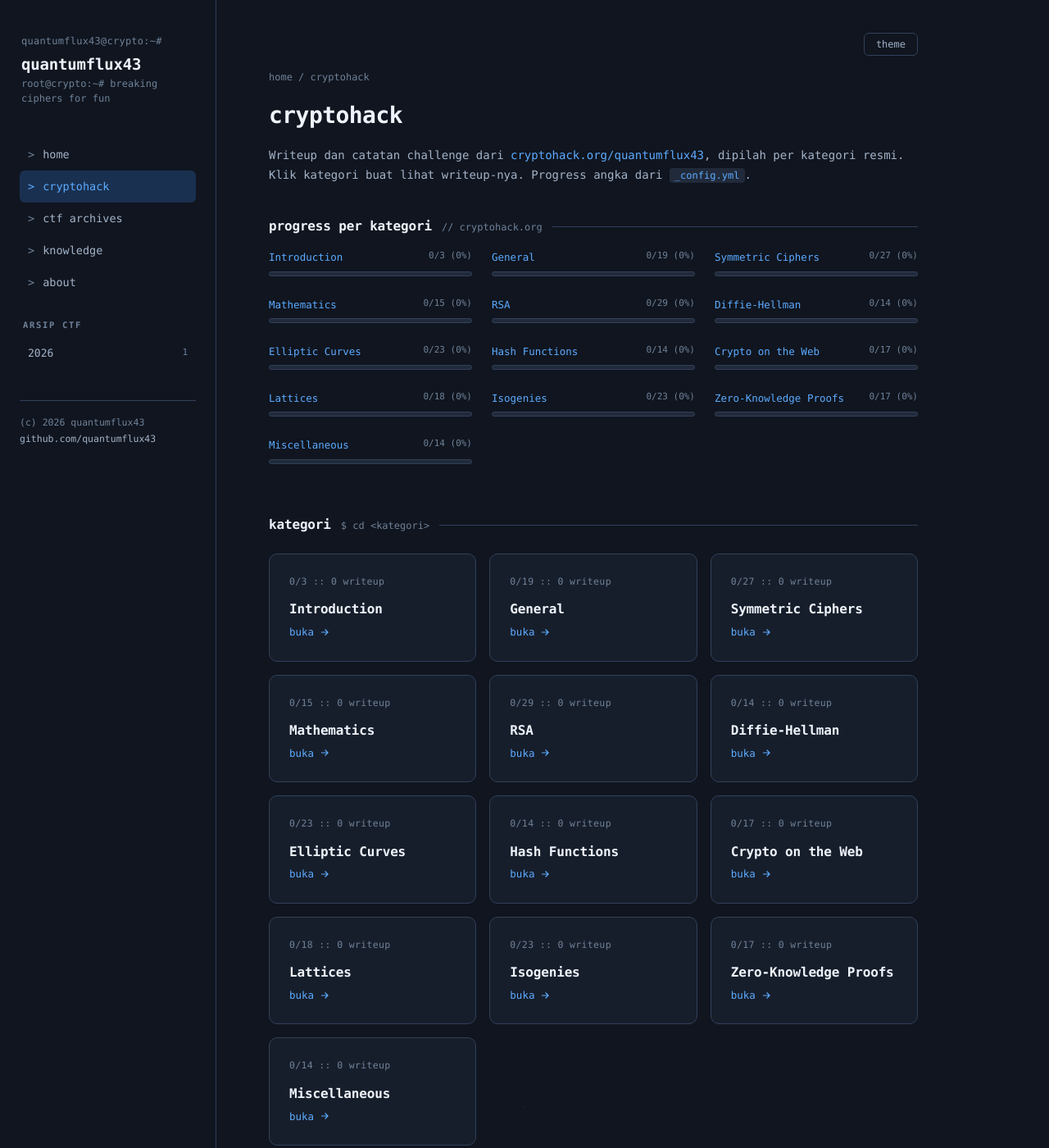
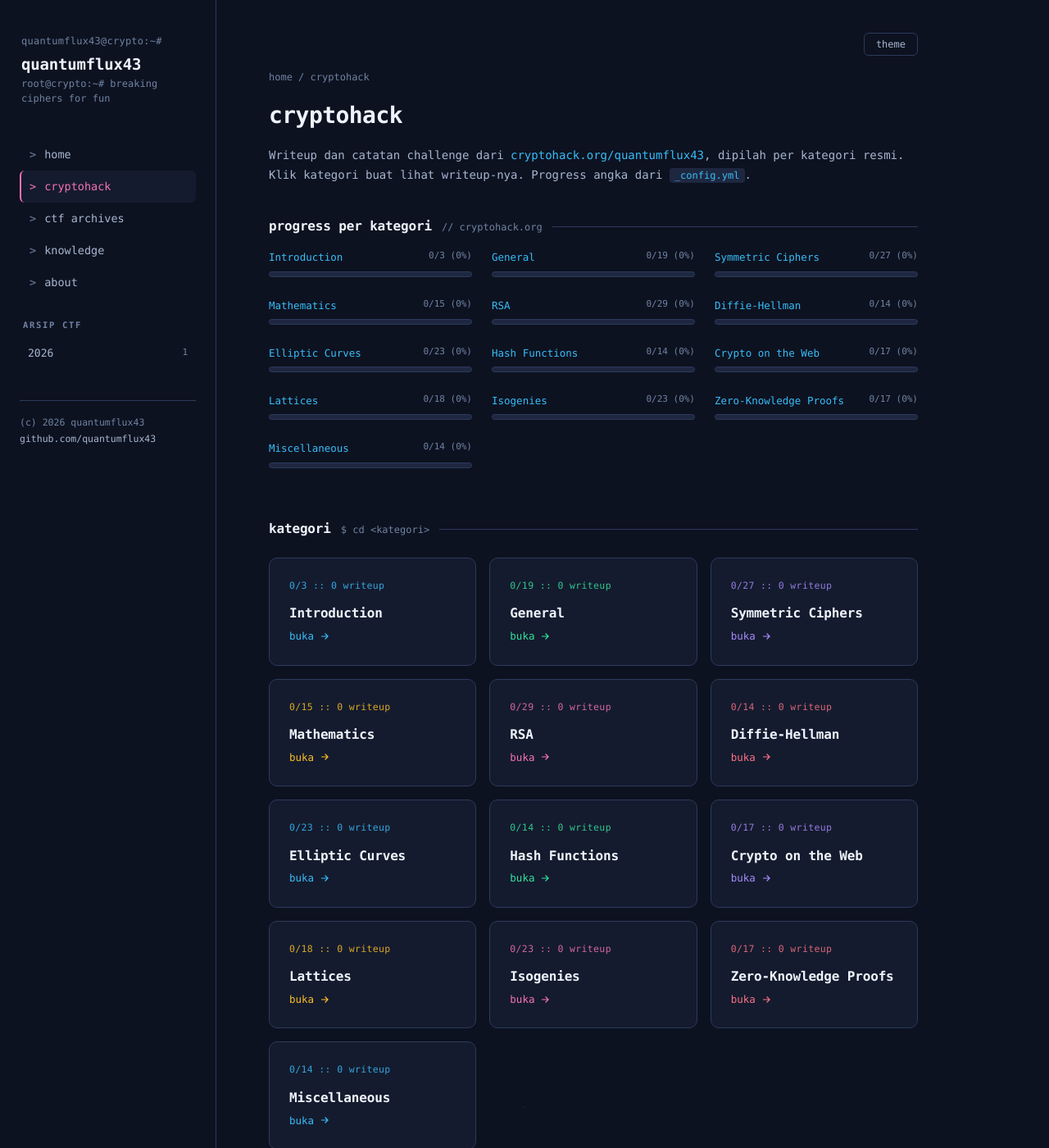
Before and after one commit to QuantumFlux43/quantumflux43.github.io, a Jekyll site: the page built from cryptohack.html, in a window 1280 px wide and 1400 px high. Shown: the whole window at 82% size. Built offline with Jekyll 4.4.1, drawn with Linux system fonts in a browser that asks for light colours.

Commit message:
ui: palet multi-warna per section (cyan/green/purple/gold/pink), nav+zone+progress berwarna

```diff
--- a/_includes/sidebar.html
+++ b/_includes/sidebar.html
@@ -6,11 +6,11 @@
   </div>
 
   <nav class="side-nav">
-    <a href="{{ '/' | relative_url }}" class="{% if page.url == '/' %}active{% endif %}"><span class="pfx">&gt;</span> home</a>
-    <a href="{{ '/cryptohack/' | relative_url }}" class="{% if page.url contains '/cryptohack' %}active{% endif %}"><span class="pfx">&gt;</span> cryptohack</a>
-    <a href="{{ '/ctf/' | relative_url }}" class="{% if page.url contains '/ctf' %}active{% endif %}"><span class="pfx">&gt;</span> ctf archives</a>
-    <a href="{{ '/knowledge/' | relative_url }}" class="{% if page.url contains '/knowledge' %}active{% endif %}"><span class="pfx">&gt;</span> knowledge</a>
-    <a href="{{ '/about/' | relative_url }}" class="{% if page.url contains '/about' %}active{% endif %}"><span class="pfx">&gt;</span> about</a>
+    <a href="{{ '/' | relative_url }}" class="nc-cyan {% if page.url == '/' %}active{% endif %}"><span class="pfx">&gt;</span> home</a>
+    <a href="{{ '/cryptohack/' | relative_url }}" class="nc-pink {% if page.url contains '/cryptohack' %}active{% endif %}"><span class="pfx">&gt;</span> cryptohack</a>
+    <a href="{{ '/ctf/' | relative_url }}" class="nc-gold {% if page.url contains '/ctf' %}active{% endif %}"><span class="pfx">&gt;</span> ctf archives</a>
+    <a href="{{ '/knowledge/' | relative_url }}" class="nc-purple {% if page.url contains '/knowledge' %}active{% endif %}"><span class="pfx">&gt;</span> knowledge</a>
+    <a href="{{ '/about/' | relative_url }}" class="nc-green {% if page.url contains '/about' %}active{% endif %}"><span class="pfx">&gt;</span> about</a>
   </nav>
 
   <div class="side-h">arsip ctf</div>
--- a/assets/css/main.css
+++ b/assets/css/main.css
@@ -3,20 +3,27 @@
    warna aksen ada di :root paling atas
    ============================================================ */
 :root{
-  --bg:#10151f; --bg2:#171e2b; --bg3:#212a3a; --line:#31405a; --line2:#425371;
-  --fg:#eef3fb; --fg2:#a3b3c9; --fg3:#6f8299;
-  --acc:#5cabff; --acc-dim:#3d8ff0; --acc-deep:#1a3050;
-  --warn:#f0c674; --dgr:#e88a92; --purp:#b6abec;
+  --bg:#0d1220; --bg2:#141b2e; --bg3:#1e2740; --line:#2c3a5c; --line2:#3d4f78;
+  --fg:#eef3fb; --fg2:#a6b6d0; --fg3:#6f83a3;
+  /* accent utama: cyan-blue */
+  --acc:#38bdf8; --acc-dim:#1f9fe0; --acc-deep:#0e2b45;
+  /* palet section (epic, semantik per zona) */
+  --c-cyan:#38bdf8;   --c-green:#34e39b;  --c-purple:#a78bfa;
+  --c-gold:#fbbf24;   --c-pink:#f472b6;   --c-red:#fb7185;
+  /* alias lama biar komponen existing tetap jalan */
+  --warn:#fbbf24; --dgr:#fb7185; --purp:#a78bfa;
   --sans:"Inter",-apple-system,BlinkMacSystemFont,"Segoe UI",Roboto,sans-serif;
   --mono:"JetBrains Mono","Fira Code",ui-monospace,"SF Mono",Menlo,Consolas,monospace;
   --r:8px;
   --sp1:4px; --sp2:8px; --sp3:16px; --sp4:24px; --sp5:40px; --sp6:64px;
 }
 html[data-theme="light"]{
-  --bg:#fbfcfe; --bg2:#f3f6fa; --bg3:#e9eef5; --line:#dde4ee; --line2:#c9d4e2;
-  --fg:#131a26; --fg2:#4a5768; --fg3:#6b7889;
-  --acc:#1667d6; --acc-dim:#0f52b0; --acc-deep:#e4edfb;
-  --warn:#9a6b00; --dgr:#c0392b; --purp:#5b4bc4;
+  --bg:#f7f9fd; --bg2:#eef2f9; --bg3:#e2e9f4; --line:#d3ddec; --line2:#bccadf;
+  --fg:#0f1826; --fg2:#42536e; --fg3:#64758f;
+  --acc:#0e7ec9; --acc-dim:#0a63a8; --acc-deep:#dceafb;
+  --c-cyan:#0e7ec9; --c-green:#0f9d6b; --c-purple:#6d47c9;
+  --c-gold:#b07d10; --c-pink:#c43d84; --c-red:#c0392b;
+  --warn:#b07d10; --dgr:#c0392b; --purp:#6d47c9;
 }
 *{box-sizing:border-box}
 html{scroll-behavior:smooth}
@@ -63,14 +70,24 @@ code,pre,kbd{font-family:var(--mono)}
 
 .side-nav{margin:var(--sp5) 0 var(--sp4)}
 .side-nav a{
+  --nc:var(--acc);
   display:flex;align-items:center;gap:10px;color:var(--fg2);
   padding:8px 10px;border-radius:6px;font-size:13.5px;
-  transition:background .15s,color .15s;
+  border-left:2px solid transparent;
+  transition:background .15s,color .15s,border-color .15s;
 }
-.side-nav a:hover{background:var(--bg2);color:var(--fg);text-decoration:none}
-.side-nav a.active{color:var(--acc);background:var(--acc-deep);font-weight:500}
+.side-nav a.nc-cyan{--nc:var(--c-cyan)}
+.side-nav a.nc-pink{--nc:var(--c-pink)}
+.side-nav a.nc-gold{--nc:var(--c-gold)}
+.side-nav a.nc-purple{--nc:var(--c-purple)}
+.side-nav a.nc-green{--nc:var(--c-green)}
+.side-nav a:hover{background:var(--bg2);color:var(--fg);text-decoration:none;
+  border-left-color:var(--nc)}
+.side-nav a:hover .pfx{color:var(--nc)}
+.side-nav a.active{color:var(--nc);background:var(--bg2);font-weight:500;
+  border-left-color:var(--nc)}
 .side-nav .pfx{color:var(--fg3);font-weight:400}
-.side-nav a.active .pfx{color:var(--acc)}
+.side-nav a.active .pfx{color:var(--nc)}
 
 .side-h{font-size:10.5px;letter-spacing:.16em;text-transform:uppercase;color:var(--fg3);
   margin:var(--sp4) 4px var(--sp2);font-weight:600}
@@ -185,34 +202,46 @@ pre code{background:none;color:var(--fg);padding:0}
 /* section cards */
 .zone-grid{display:grid;grid-template-columns:repeat(auto-fit,minmax(220px,1fr));gap:var(--sp3);
   margin:var(--sp4) 0 var(--sp5)}
-.zone{position:relative;display:flex;flex-direction:column;border:1px solid var(--line);
-  border-radius:10px;background:var(--bg2);padding:var(--sp4);overflow:hidden;
-  transition:border-color .18s,transform .18s,box-shadow .18s}
-.zone::before{content:"";position:absolute;left:0;top:0;bottom:0;width:2px;background:var(--acc);
+.zone{--zc:var(--acc);position:relative;display:flex;flex-direction:column;
+  border:1px solid var(--line);border-radius:10px;background:var(--bg2);padding:var(--sp4);
+  overflow:hidden;transition:border-color .18s,transform .18s,box-shadow .18s}
+.zone::before{content:"";position:absolute;left:0;top:0;bottom:0;width:3px;background:var(--zc);
   transform:scaleY(0);transform-origin:top;transition:transform .2s}
-.zone:hover{border-color:var(--line2);transform:translateY(-2px);
-  box-shadow:0 6px 22px rgba(0,0,0,.28);text-decoration:none}
+.zone::after{content:"";position:absolute;inset:0;pointer-events:none;opacity:0;
+  background:radial-gradient(120% 80% at 100% 0%,color-mix(in srgb,var(--zc) 16%,transparent),transparent 60%);
+  transition:opacity .2s}
+.zone.zc-cyan{--zc:var(--c-cyan)} .zone.zc-green{--zc:var(--c-green)}
+.zone.zc-purple{--zc:var(--c-purple)} .zone.zc-gold{--zc:var(--c-gold)}
+.zone.zc-pink{--zc:var(--c-pink)} .zone.zc-red{--zc:var(--c-red)}
+.zone:hover{border-color:var(--zc);transform:translateY(-2px);
+  box-shadow:0 8px 26px rgba(0,0,0,.32);text-decoration:none}
 .zone:hover::before{transform:scaleY(1)}
-.zone .num{font-family:var(--mono);color:var(--fg3);font-size:11.5px;margin-bottom:14px;
-  letter-spacing:.03em;font-variant-numeric:tabular-nums}
+.zone:hover::after{opacity:1}
+.zone .num{font-family:var(--mono);color:var(--zc);font-size:11.5px;margin-bottom:14px;
+  letter-spacing:.03em;font-variant-numeric:tabular-nums;opacity:.85}
 .zone h3{margin:0 0 6px;font-size:16px;color:var(--fg);font-weight:600}
 .zone p{color:var(--fg2);font-size:13px;margin:0 0 var(--sp3);line-height:1.6;flex:1}
-.zone .go{color:var(--acc);font-size:12.5px;display:inline-flex;align-items:center;gap:6px}
+.zone .go{color:var(--zc);font-size:12.5px;display:inline-flex;align-items:center;gap:6px}
 .zone .go svg{transition:transform .18s}
 .zone:hover .go svg{transform:translateX(4px)}
 
 /* ---------- progress bars ---------- */
 .prog-grid{display:grid;grid-template-columns:repeat(auto-fill,minmax(230px,1fr));
   gap:var(--sp4) var(--sp4);margin:var(--sp3) 0}
-.prog{margin:0}
+.prog{--pc:var(--acc);margin:0}
+.prog.pc-cyan{--pc:var(--c-cyan)} .prog.pc-green{--pc:var(--c-green)}
+.prog.pc-purple{--pc:var(--c-purple)} .prog.pc-gold{--pc:var(--c-gold)}
+.prog.pc-pink{--pc:var(--c-pink)} .prog.pc-red{--pc:var(--c-red)}
 .prog .top{display:flex;justify-content:space-between;gap:8px;font-size:12.5px;margin-bottom:6px}
 .prog .top .name{color:var(--fg);overflow:hidden;text-overflow:ellipsis;white-space:nowrap}
+.prog .top .name a:hover{color:var(--pc)}
 .prog .top .num{color:var(--fg3);font-size:11px;font-variant-numeric:tabular-nums;
   white-space:nowrap}
-.prog .bar{height:6px;border-radius:99px;background:var(--bg3);overflow:hidden;
+.prog .bar{height:7px;border-radius:99px;background:var(--bg3);overflow:hidden;
   border:1px solid var(--line)}
 .prog .fill{height:100%;border-radius:99px;
-  background:linear-gradient(90deg,var(--acc-dim),var(--acc))}
+  background:linear-gradient(90deg,color-mix(in srgb,var(--pc) 55%,var(--bg3)),var(--pc));
+  box-shadow:0 0 8px color-mix(in srgb,var(--pc) 40%,transparent)}
 @media(max-width:640px){.prog-grid{grid-template-columns:1fr}}
 
 /* ---------- post list ---------- */
--- a/cryptohack.html
+++ b/cryptohack.html
@@ -19,10 +19,13 @@ permalink: /cryptohack/
   <span class="cmd">// cryptohack.org</span>
   <span class="rule"></span>
 </div>
+{% assign pcolors = "pc-cyan,pc-green,pc-purple,pc-gold,pc-pink,pc-red" | split: "," %}
 <div class="prog-grid">
   {% for cat in site.cryptohack.categories %}
     {% if cat.total > 0 %}{% assign pct = cat.solved | times: 100 | divided_by: cat.total %}{% else %}{% assign pct = 0 %}{% endif %}
-    <div class="prog">
+    {% assign pidx = forloop.index0 | modulo: 6 %}
+    {% assign pc = pcolors[pidx] %}
+    <div class="prog {{ pc }}">
       <div class="top">
         <span class="name"><a href="{{ '/cryptohack/' | append: cat.slug | append: '/' | relative_url }}">{{ cat.name }}</a></span>
         <span class="num">{{ cat.solved }}/{{ cat.total }} ({{ pct }}%)</span>
@@ -37,10 +40,13 @@ permalink: /cryptohack/
   <span class="cmd">$ cd &lt;kategori&gt;</span>
   <span class="rule"></span>
 </div>
+{% assign zcolors = "zc-cyan,zc-green,zc-purple,zc-gold,zc-pink,zc-red" | split: "," %}
 <div class="zone-grid">
   {% for cat in site.cryptohack.categories %}
     {% assign cat_posts = ch_posts | where:"ch_cat",cat.slug %}
-    <a class="zone" href="{{ '/cryptohack/' | append: cat.slug | append: '/' | relative_url }}">
+    {% assign zidx = forloop.index0 | modulo: 6 %}
+    {% assign zc = zcolors[zidx] %}
+    <a class="zone {{ zc }}" href="{{ '/cryptohack/' | append: cat.slug | append: '/' | relative_url }}">
       <div class="num">{{ cat.solved }}/{{ cat.total }} :: {{ cat_posts.size }} writeup</div>
       <h3>{{ cat.name }}</h3>
       <span class="go">buka
--- a/index.html
+++ b/index.html
@@ -23,7 +23,7 @@ title: Home
 </div>
 
 <div class="zone-grid">
-  <a class="zone" href="{{ '/cryptohack/' | relative_url }}">
+  <a class="zone zc-pink" href="{{ '/cryptohack/' | relative_url }}">
     <div class="num">01 :: cryptohack.org</div>
     <h3>CryptoHack</h3>
     <p>Progress per kategori dan writeup tiap challenge yang gua kerjain.</p>
@@ -31,7 +31,7 @@ title: Home
       <svg viewBox="0 0 24 24" fill="none" stroke="currentColor" stroke-width="2" width="14" height="14"><path d="M5 12h14M13 6l6 6-6 6"/></svg>
     </span>
   </a>
-  <a class="zone" href="{{ '/ctf/' | relative_url }}">
+  <a class="zone zc-gold" href="{{ '/ctf/' | relative_url }}">
     <div class="num">02 :: per tahun</div>
     <h3>CTF Archives</h3>
     <p>Writeup soal kripto dari CTF, diarsip per tahun. Solver, math, sampai flag.</p>
@@ -39,7 +39,7 @@ title: Home
       <svg viewBox="0 0 24 24" fill="none" stroke="currentColor" stroke-width="2" width="14" height="14"><path d="M5 12h14M13 6l6 6-6 6"/></svg>
     </span>
   </a>
-  <a class="zone" href="{{ '/knowledge/' | relative_url }}">
+  <a class="zone zc-purple" href="{{ '/knowledge/' | relative_url }}">
     <div class="num">03 :: catatan</div>
     <h3>Crypto Knowledge</h3>
     <p>Rangkuman serangan dan teori: RSA, AES, ECC, hash, PRNG, lattice.</p>
```
Also changed, not shown: knowledge.md (+4 -1 lines).
